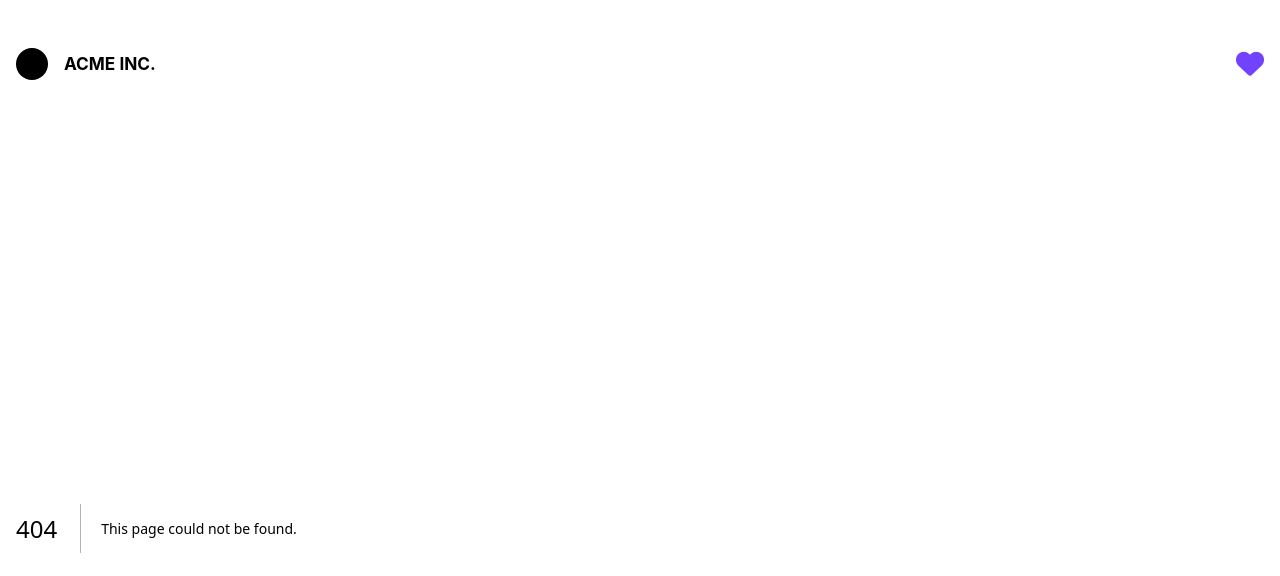
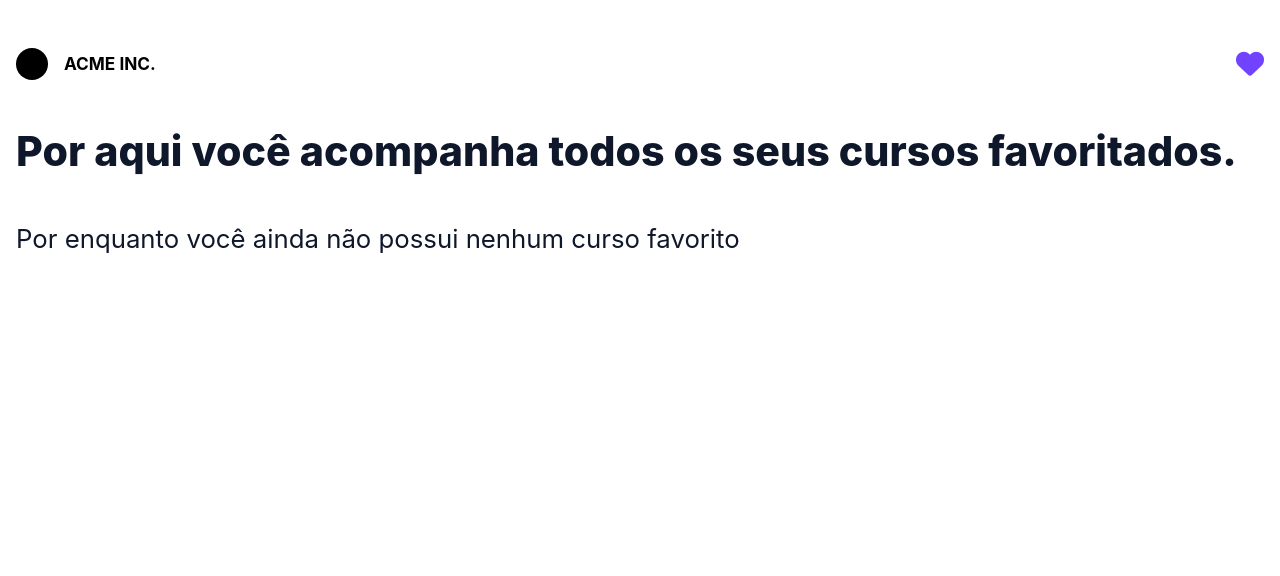
Before and after one commit to ze-pena/permaneo-frontend-test, a Next.js app: page /favorites in a window 1280 px wide. Before the commit this address had no page. Shown: the top 576 px of the page. Built offline with nearby package versions, Linux system fonts and the light colour scheme.

Commit message:
feat: create new "favorites" page

```diff
--- /dev/null
+++ b/src/app/favorites/page.module.scss
@@ -0,0 +1,53 @@
+@use '../styles/scss/variables/viewports' as *;
+@use '../styles/scss/variables/colors' as *;
+@use '../styles/scss/mixins/typography' as *;
+
+.favorites {
+  flex-grow: 1;
+  display: flex;
+  flex-direction: column;
+  gap: 48px;
+
+  &__title {
+    @include font-custom(18, 56, left, 'Inter', 800, $page-title);
+    white-space: normal;
+    word-break: break-word;
+    hyphens: auto;
+  }
+
+  &__body {
+    flex-grow: 1;
+    display: flex;
+
+    & > p {
+      @include font-custom(16, 32, center, 'Inter', 400, $page-title);
+    }
+
+    &__course-list {
+      flex-grow: 1;
+      display: flex;
+      flex-wrap: wrap;
+      justify-content: center;
+      align-content: flex-start;
+      gap: 24px;
+
+      @media (min-width: $tablet-viewport-1) {
+        justify-content: flex-start;
+      }
+
+      li {
+        flex-grow: 1;
+        flex-basis: 100%;
+        display: flex;
+
+        @media (min-width: $tablet-viewport-1) {
+          max-width: calc(100% / 2 - 24px / 2);
+        }
+
+        @media (min-width: $tablet-viewport-3) {
+          max-width: calc(100% / 3 - 48px / 3);
+        }
+      }
+    }
+  }
+}
--- /dev/null
+++ b/src/app/favorites/page.tsx
@@ -0,0 +1,46 @@
+'use client';
+import { useEffect, useMemo } from 'react';
+import { useAppDispatch, useAppSelector } from '../store/hooks';
+import { getCourses } from '../store/reducers/courses';
+
+import CourseCard from '../components/cards/CourseCard';
+import SpinnerLoading from '../components/loaders/SpinnerLoading';
+
+import styles from './page.module.scss';
+
+export default function Home() {
+  const dispatch = useAppDispatch();
+  const { courses, isLoading } = useAppSelector(state => state.courses);
+
+  const favoriteCourseList = useMemo(() => {
+    return courses.filter(course => course.is_favorite);
+  }, [courses]);
+
+  useEffect(() => {
+    dispatch(getCourses());
+  }, [dispatch]);
+
+  return (
+    <div className={styles['favorites']}>
+      <h1 className={styles['favorites__title']}>
+        Por aqui você acompanha todos os seus cursos favoritados.
+      </h1>
+
+      <div className={styles['favorites__body']}>
+        {isLoading ? (
+          <SpinnerLoading />
+        ) : favoriteCourseList.length ? (
+          <ul className={styles['favorites__body__course-list']}>
+            {favoriteCourseList.map(favoriteCourse => (
+              <li key={favoriteCourse.id}>
+                <CourseCard {...favoriteCourse} />
+              </li>
+            ))}
+          </ul>
+        ) : (
+          <p>Por enquanto você ainda não possui nenhum curso favorito</p>
+        )}
+      </div>
+    </div>
+  );
+}
```
